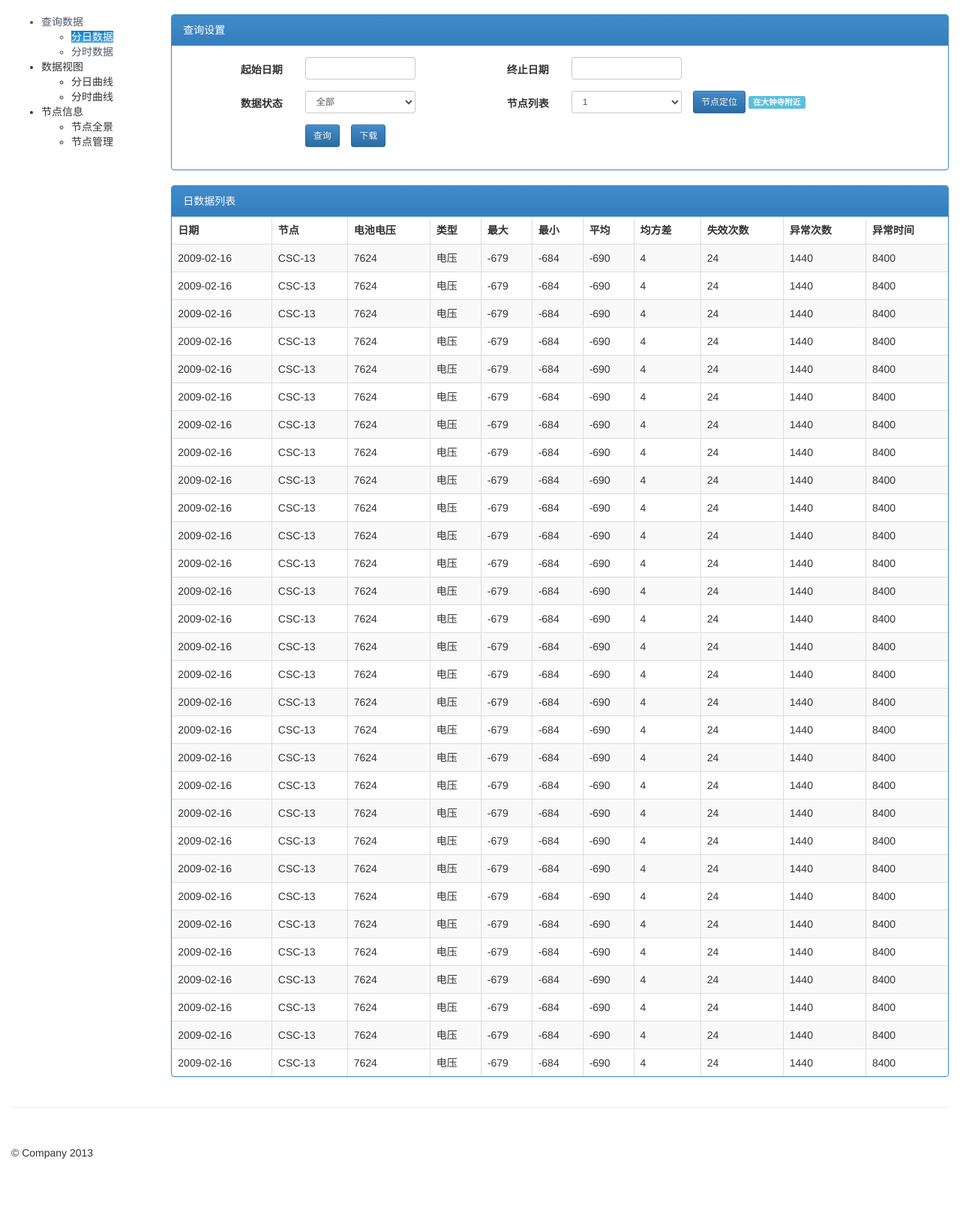
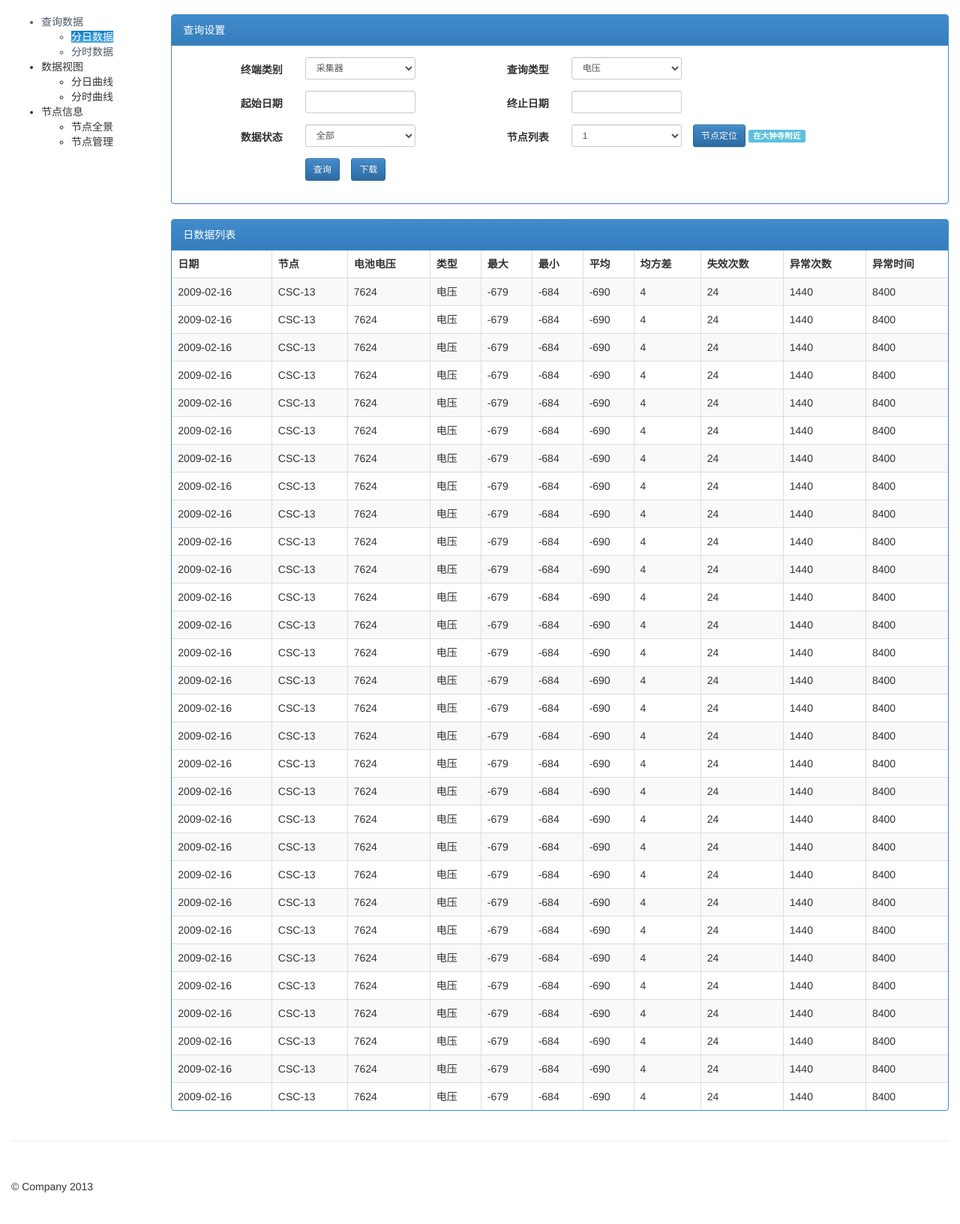
Before and after one commit to cash2one/vm, a Django app: page / in a window 1280 px wide. Shown: the part 51-1683 px from the top of the page at 75% size. Run offline with Django 3.2, Linux system fonts and the light colour scheme; some libraries are stand-ins or nearby versions.

Commit message:
query_date, javascript logic setting

```diff
--- a/static/website/js/query_data_daily.js
+++ b/static/website/js/query_data_daily.js
@@ -1,5 +1,8 @@
-$(function(){
+function datepicker_init() {
     $('.date_picker').datepicker($.datepicker.regional[ "zh-TW" ]);
+}
+
+function dataTable_init() {
     $('#mytable').dataTable({
         "language": {
             "lengthMenu": "每页显示 _MENU_ 条记录",
@@ -10,4 +13,56 @@ $(function(){
             "search": "搜索"
         }
     });
+}
+
+function select_init() {
+    $('#monitor_type').change(function() {
+        var mt = $(this).val();
+        /* 恒电位仪*/
+        if (mt == 'h') {
+            // step 1. 在查询类型中加入"电位"
+            $('#search_type').append('<option value="potential">电位</option>');
+            // step 2. 把"数据状态"禁止掉
+
+        /* 采集器 */
+        } else if (mt == 'c') {
+            // step 1. 在查询类型中删除"电位"
+            $('#search_type option[value="potential"]').remove();
+        }
+        //alert($(this).find('option:selected').text());
+    });
+}
+
+function query_init() {
+    $('#search_btn').bind('click', function(){
+        /* step 1. 检查输入 */
+        var start_date = $('#start_date').val();
+        var end_date = $('#end_date').val();
+        if (!isValidDate(start_date) || !isValidDate(end_date)) {
+            alert('日期输入有误, 请检查！');
+            return;
+        }
+        if (start_date > end_date) {
+            alert('开始日期必须不超过结束日期');
+            return;
+        }
+        /* step 2. 获得表单值 */
+        var monitor_type = $('#monitor_type').val();
+        var search_type = $('#search_type').val();
+        var data_status = $('#data_status').val();
+        var node = $('#node_list').val();
+        alert(start_date);
+        alert(end_date);
+        alert(monitor_type);
+        alert(search_type);
+        alert(data_status);
+        alert(node);
+    });
+}
+
+$(function(){
+    datepicker_init();
+    dataTable_init();
+    select_init();
+    query_init();
 });
--- /dev/null
+++ b/static/website/js/util.js
@@ -0,0 +1,12 @@
+function isValidDate(date)
+{
+    var matches = /^(\d{4})[/](\d{2})[/](\d{2})$/.exec(date);
+    if (matches == null) return false;
+    var d = matches[3];
+    var m = matches[2] - 1;
+    var y = matches[1];
+    var composedDate = new Date(y, m, d);
+    return composedDate.getDate() == d &&
+            composedDate.getMonth() == m &&
+            composedDate.getFullYear() == y;
+}
--- a/website/templates/website/query_data_daily.html
+++ b/website/templates/website/query_data_daily.html
@@ -9,6 +9,7 @@
 
 {% block javascript %}
 <script src="/static/public/js/jquery-ui/datepicker-zh-TW.js"></script>
+<script src="/static/website/js/util.js"></script>
 <script src="/static/website/js/query_data_daily.js"></script>
 <script src="/static/public/DataTables/media/js/jquery.dataTables.min.js"></script>
 {% endblock %}
@@ -44,6 +45,24 @@
     <form class="form-horizontal" role="form">
       <div class="row">
         <div class="form-group">
+          <label for="monitor_type" class="col-md-2 control-label label-sm">终端类别</label>
+          <div class="col-md-2">
+            <select id="monitor_type" class="form-control input-sm">
+              <option value="c">采集器</option>
+              <option value="h">恒电位仪</option>
+            </select>
+          </div>
+          <label for="search_type" class="col-md-2 control-label label-sm">查询类型</label>
+          <div class="col-md-2">
+            <select id="search_type" class="form-control input-sm">
+              <option value="voltage">电压</option>
+              <option value="current">电流</option>
+            </select>
+          </div>
+        </div>
+      </div>
+      <div class="row">
+        <div class="form-group">
           <label for="start_date" class="col-md-2 control-label label-sm">起始日期</label>
           <div class="col-md-2">
             <input type="text" id="start_date" class="date_picker form-control input-sm">
@@ -59,17 +78,17 @@
           <label for="data_status" class="col-md-2 control-label label-sm">数据状态</label>
           <div class="col-md-2">
             <select id="data_status" class="form-control input-sm">
-              <option>全部</option>
-              <option>正常</option>
-              <option>异常</option>
+              <option value="all">全部</option>
+              <option value="normal">正常</option>
+              <option value="except">异常</option>
             </select>
           </div>
           <label for="node_list" class="col-md-2 control-label label-sm">节点列表</label>
           <div class="col-md-2">
             <select id="node_list" class="form-control input-sm">
-              <option>1</option>
-              <option>2</option>
-              <option>3</option>
+              <option value="1">1</option>
+              <option value="2">2</option>
+              <option value="3">3</option>
             </select>
           </div>
           <button id="node_location" type="button" class="btn btn-primary btn-sm">节点定位</button>
@@ -79,9 +98,9 @@
       <div class="row">
         <div class="form-group">
           <div class="col-md-offset-2 col-md-10">
-            <button id="search" type="button" class="btn btn-primary btn-sm">查询</button>
+            <button id="search_btn" type="button" class="btn btn-primary btn-sm">查询</button>
             <label>&nbsp;&nbsp;</label>
-            <button id="download" type="button" class="btn btn-primary btn-sm">下载</button>
+            <button id="download_btn" type="button" class="btn btn-primary btn-sm">下载</button>
           </div>
         </div>
       </div>
```
